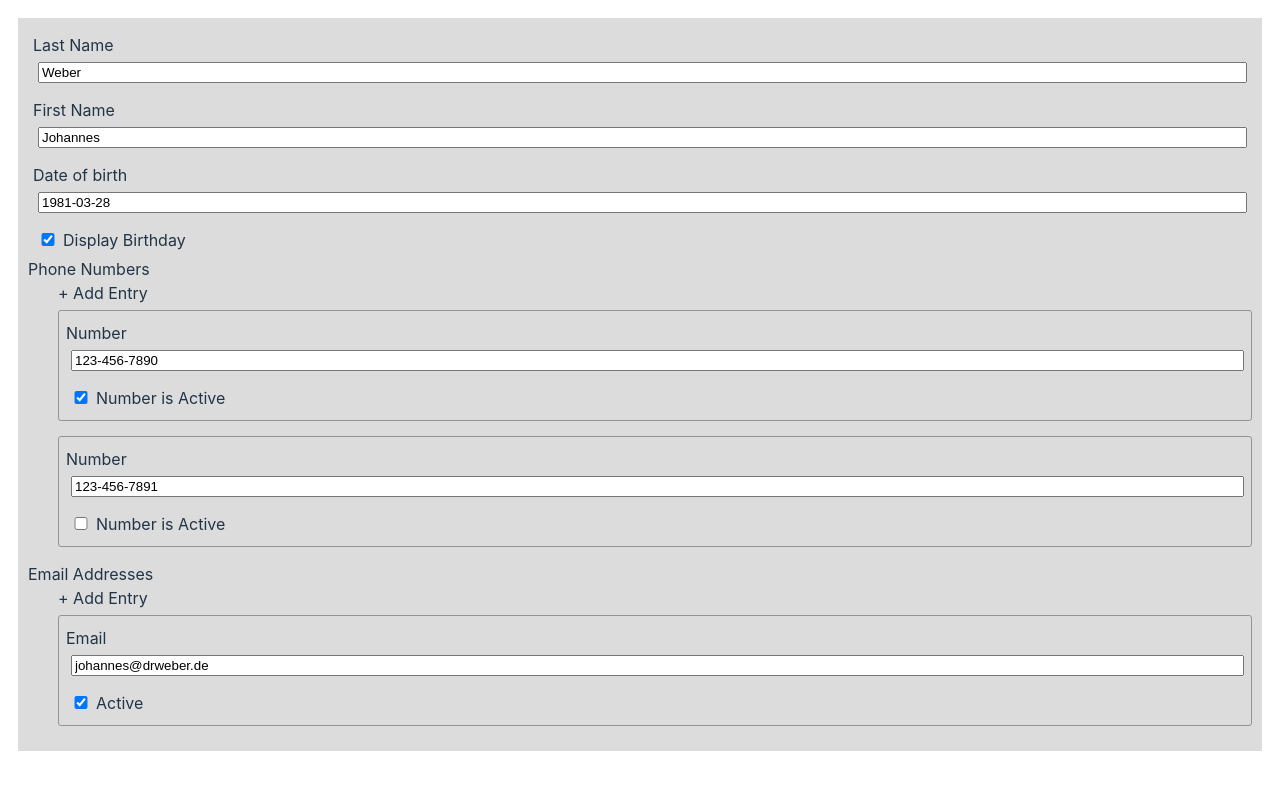
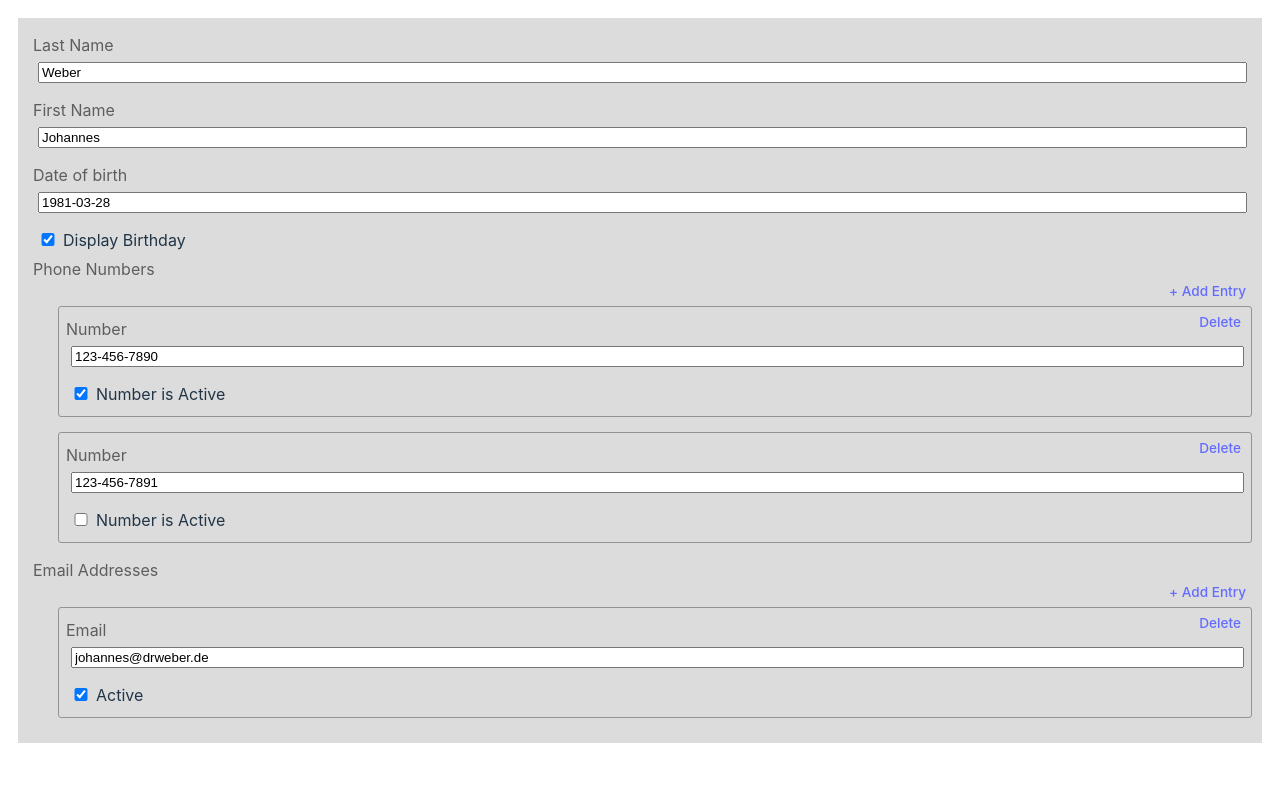
Before and after one commit to jowe81/dynforms, a React (Vite) app in the folder dynforms/: page / in a window 1280 px wide. Shown: the top 790 px of the page. Built offline with nearby package versions, Linux system fonts and the light colour scheme.

Commit message:
implemented subfield array delete button

```diff
--- a/dynforms/src/App.tsx
+++ b/dynforms/src/App.tsx
@@ -61,7 +61,7 @@ function App() {
         record: testRecord,
     }
 
-    console.log('FormDef', formDefinition)
+    console.log('Form Definition:', formDefinition)
     return (
         <>
             <Form {...props}/>
--- a/dynforms/src/forms/ArrayField.tsx
+++ b/dynforms/src/forms/ArrayField.tsx
@@ -8,8 +8,6 @@ function ArrayField(props: any) {
     if (!(fields && fields.length)) {
         return <>Array field contains no fields.</>
     }
-
-    console.log('Array fields', fields.map(field => field.key), keys.join('.'), record)
 
     return fields.map((field: any, index: number) => {
 
--- a/dynforms/src/forms/BooleanField.tsx
+++ b/dynforms/src/forms/BooleanField.tsx
@@ -9,7 +9,7 @@ function BooleanField(props: any) {
     if (!record) {
         record = {};
     }
-    console.log(`field ${field.key}: ${record[field.key]}`);
+
     return (
         <>
             <div></div>
--- a/dynforms/src/forms/DateField.tsx
+++ b/dynforms/src/forms/DateField.tsx
@@ -12,7 +12,7 @@ function DateField(props: any) {
 
     return (
         <>
-            <div>{ field.label }</div>
+            <label>{ field.label }</label>
             <div>
                 <input
                     name={ field.key }
--- a/dynforms/src/forms/EmailField.tsx
+++ b/dynforms/src/forms/EmailField.tsx
@@ -12,7 +12,7 @@ function EmailField(props: any) {
 
     return (
         <>
-            <div>{ field.label }</div>
+            <label>{ field.label }</label>
             <div>
                 <input
                     name={field.key}
--- a/dynforms/src/forms/Field.tsx
+++ b/dynforms/src/forms/Field.tsx
@@ -77,7 +77,7 @@ function Field(props: any) {
         case 'subfieldArray':
             return (
                 <>
-                    { field.label }
+                    <div className="form-subfield-array-outer-header"><label>{ field.label }</label></div>
                     <div className="form-subfield-array-container">
                         <SubfieldArray
                             keys={subfieldKeys}
--- a/dynforms/src/forms/PhoneField.tsx
+++ b/dynforms/src/forms/PhoneField.tsx
@@ -12,7 +12,7 @@ function PhoneField(props: any) {
 
     return (
         <>
-            <div>{ field.label }</div>
+            <label>{ field.label }</label>
             <div>
                 <input
                     name={field.key}
--- a/dynforms/src/forms/SubfieldArray.tsx
+++ b/dynforms/src/forms/SubfieldArray.tsx
@@ -23,6 +23,13 @@ function SubfieldArray(props: any) {
         updateRecord(keys, [...record, getBlankItem(fields)]);
     }
 
+    function removeEntry(event) {
+        const itemIndex = event.target.dataset.itemIndex;
+        console.log('Delete index', itemIndex);
+
+        updateRecord(keys, record.toSpliced(itemIndex, 1));
+    }
+
     function getBlankItem(fields: Interfaces.Field[]) {
         const item = {};
         fields.forEach((field: Interfaces.Field) => {
@@ -34,13 +41,17 @@ function SubfieldArray(props: any) {
 
     return (
         <>
-            <div className='form-link' onClick={addEntry}>
-                + Add Entry
+            <div className="form-subfield-array-header form-header">
+                <a className='form-link' onClick={addEntry}>
+                    + Add Entry
+                </a>
             </div>
             { record.map((arrayItem, itemIndex) => {
-
                 return (
                     <div className="form-subfield-array-item-container" key={itemIndex}>
+                        <div className="form-subfield-array-item-header form-header">
+                            <a className='form-link' data-item-index={itemIndex} onClick={removeEntry}>Delete</a>
+                        </div>
                         {
 
                             fields.map((field: any, fieldIndex: number) => {
--- a/dynforms/src/forms/TextField.tsx
+++ b/dynforms/src/forms/TextField.tsx
@@ -12,7 +12,7 @@ function TextField(props: any) {
 
     return (
         <>
-            <div>{ field.label }</div>
+            <label>{ field.label }</label>
             <div>
                 <input
                     name={field.key}
--- a/dynforms/src/forms/TextareaField.tsx
+++ b/dynforms/src/forms/TextareaField.tsx
@@ -18,7 +18,7 @@ function Textarea(props: any) {
 
     return (
         <>
-            <div>{ field.label }</div>
+            <label>{ field.label }</label>
             <div>
                 <textarea
                     name={ field.key }
--- a/dynforms/src/forms/form.css
+++ b/dynforms/src/forms/form.css
@@ -30,8 +30,43 @@ input[type="checkbox"] {
     border-radius: 3px;
 }
 
+.form-subfield-array-item-header {
+    width: 100%;
+    height: 0px;
+    padding-right: 8px;
+}
+
+.form-subfield-array-item-header a {
+    float: right;
+}
+
+
+.form-subfield-array-outer-header {
+    padding-left: 5px;
+}
 
 .form-subfield-array-container {
     padding-left: 10px;
     margin-left: 20px;
 }
+
+.form-subfield-array-header {
+    width: 100%;
+    height: 20px;
+    padding-right: 6px;
+}
+
+.form-subfield-array-header a {
+    float: right;
+}
+
+.form-header {
+    font-size: 85%;
+}
+
+.form-link {
+}
+
+label {
+    color: rgb(94, 94, 94);
+}
```
